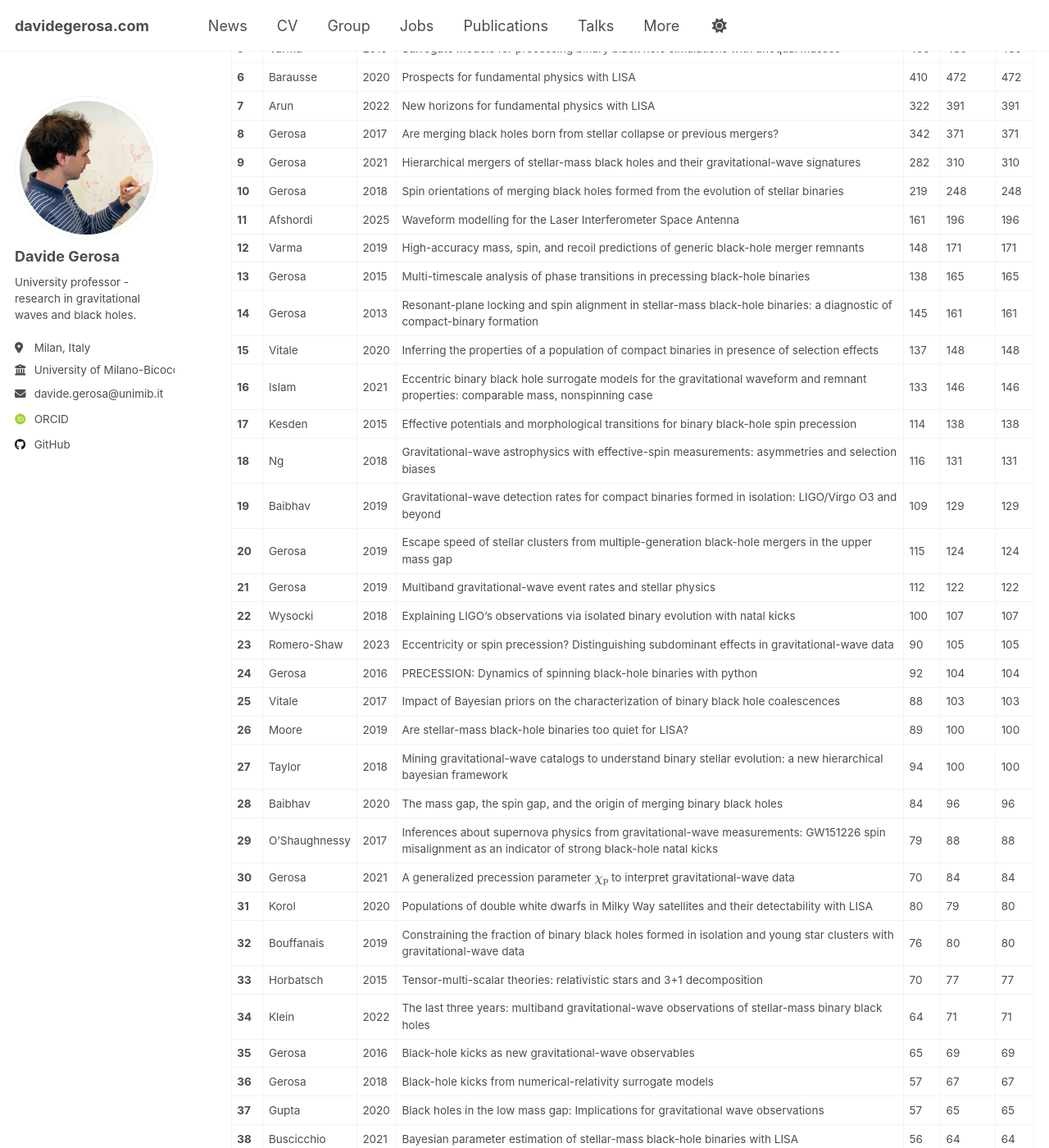
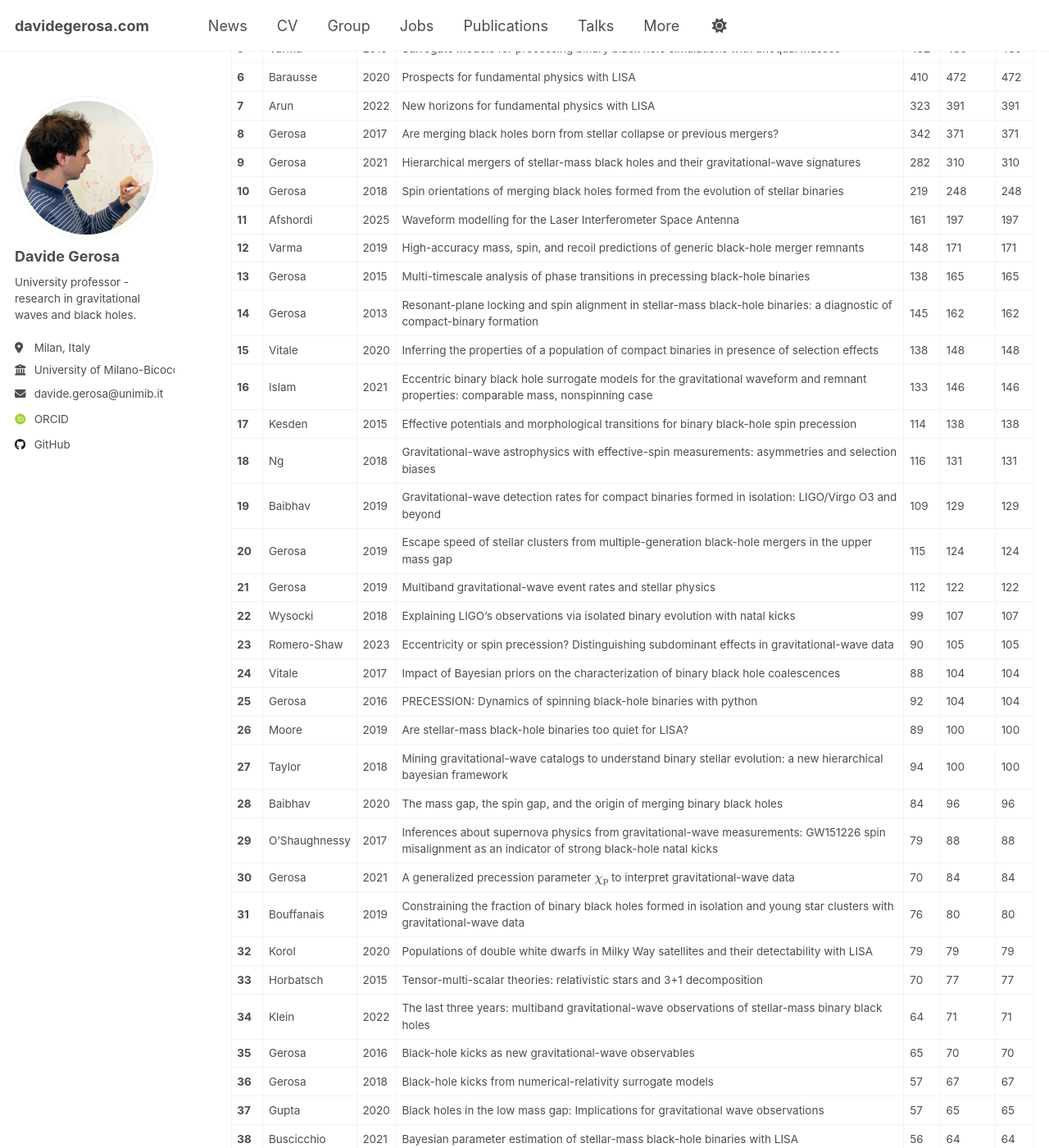
Before and after one commit to dgerosa/website, a Jekyll site: the page built from _pages/citations.md, in a window 1280 px wide and 1400 px high, scrolled down 687 px. Shown: the whole window at 82% size. Built offline with Jekyll 4.4.1, drawn with Linux system fonts in a browser that asks for light colours; some web fonts are replaced; some of the changed text lies outside the part shown.

Commit message:
Website update from workflow

```diff
--- a/_pages/_citations.md
+++ b/_pages/_citations.md
@@ -1,49 +1,49 @@
 ## Citation Summary
 
-- **Total ADS citations**: 10163
-- **Total INSPIRE citations**: 11204
-- **Total MAX citations**: 11290
+- **Total ADS citations**: 10161
+- **Total INSPIRE citations**: 11212
+- **Total MAX citations**: 11296
 - **h-index**: 49
 
 ## Paper list sorted by citation count
 
 | # | Author | Year | Title | ADS | INSPIRE | MAX |
 |---|--------|------|-------|-----|---------|-----|
-| **1** | Berti | 2015 | Testing general relativity with present and future astrophysical observations | 1458 | 1647 | 1647 |
-| **2** | Barack | 2019 | Black holes, gravitational waves and fundamental physics: a roadmap | 875 | 962 | 962 |
-| **3** | Amaro-Seoane | 2022 | Astrophysics with the Laser Interferometer Space Antenna | 804 | 744 | 804 |
-| **4** | Belczynski | 2020 | Evolutionary roads leading to low effective spins, high black hole masses, and O1/O2 rates for LIGO/Virgo binary black holes | 462 | 486 | 486 |
-| **5** | Varma | 2019 | Surrogate models for precessing binary black hole simulations with unequal masses | 453 | 485 | 485 |
+| **1** | Berti | 2015 | Testing general relativity with present and future astrophysical observations | 1457 | 1649 | 1649 |
+| **2** | Barack | 2019 | Black holes, gravitational waves and fundamental physics: a roadmap | 875 | 964 | 964 |
+| **3** | Amaro-Seoane | 2022 | Astrophysics with the Laser Interferometer Space Antenna | 803 | 744 | 803 |
+| **4** | Belczynski | 2020 | Evolutionary roads leading to low effective spins, high black hole masses, and O1/O2 rates for LIGO/Virgo binary black holes | 463 | 486 | 486 |
+| **5** | Varma | 2019 | Surrogate models for precessing binary black hole simulations with unequal masses | 452 | 485 | 485 |
 | **6** | Barausse | 2020 | Prospects for fundamental physics with LISA | 410 | 472 | 472 |
-| **7** | Arun | 2022 | New horizons for fundamental physics with LISA | 322 | 391 | 391 |
+| **7** | Arun | 2022 | New horizons for fundamental physics with LISA | 323 | 391 | 391 |
 | **8** | Gerosa | 2017 | Are merging black holes born from stellar collapse or previous mergers? | 342 | 371 | 371 |
 | **9** | Gerosa | 2021 | Hierarchical mergers of stellar-mass black holes and their gravitational-wave signatures | 282 | 310 | 310 |
 | **10** | Gerosa | 2018 | Spin orientations of merging black holes formed from the evolution of stellar binaries | 219 | 248 | 248 |
-| **11** | Afshordi | 2025 | Waveform modelling for the Laser Interferometer Space Antenna | 161 | 196 | 196 |
+| **11** | Afshordi | 2025 | Waveform modelling for the Laser Interferometer Space Antenna | 161 | 197 | 197 |
 | **12** | Varma | 2019 | High-accuracy mass, spin, and recoil predictions of generic black-hole merger remnants | 148 | 171 | 171 |
 | **13** | Gerosa | 2015 | Multi-timescale analysis of phase transitions in precessing black-hole binaries | 138 | 165 | 165 |
-| **14** | Gerosa | 2013 | Resonant-plane locking and spin alignment in stellar-mass black-hole binaries: a diagnostic of compact-binary formation | 145 | 161 | 161 |
-| **15** | Vitale | 2020 | Inferring the properties of a population of compact binaries in presence of selection effects | 137 | 148 | 148 |
+| **14** | Gerosa | 2013 | Resonant-plane locking and spin alignment in stellar-mass black-hole binaries: a diagnostic of compact-binary formation | 145 | 162 | 162 |
+| **15** | Vitale | 2020 | Inferring the properties of a population of compact binaries in presence of selection effects | 138 | 148 | 148 |
 | **16** | Islam | 2021 | Eccentric binary black hole surrogate models for the gravitational waveform and remnant properties: comparable mass, nonspinning case | 133 | 146 | 146 |
 | **17** | Kesden | 2015 | Effective potentials and morphological transitions for binary black-hole spin precession | 114 | 138 | 138 |
 | **18** | Ng | 2018 | Gravitational-wave astrophysics with effective-spin measurements: asymmetries and selection biases | 116 | 131 | 131 |
 | **19** | Baibhav | 2019 | Gravitational-wave detection rates for compact binaries formed in isolation: LIGO/Virgo O3 and beyond | 109 | 129 | 129 |
 | **20** | Gerosa | 2019 | Escape speed of stellar clusters from multiple-generation black-hole mergers in the upper mass gap | 115 | 124 | 124 |
 | **21** | Gerosa | 2019 | Multiband gravitational-wave event rates and stellar physics | 112 | 122 | 122 |
-| **22** | Wysocki | 2018 | Explaining LIGO's observations via isolated binary evolution with natal kicks | 100 | 107 | 107 |
+| **22** | Wysocki | 2018 | Explaining LIGO's observations via isolated binary evolution with natal kicks | 99 | 107 | 107 |
 | **23** | Romero-Shaw | 2023 | Eccentricity or spin precession? Distinguishing subdominant effects in gravitational-wave data | 90 | 105 | 105 |
-| **24** | Gerosa | 2016 | PRECESSION: Dynamics of spinning black-hole binaries with python | 92 | 104 | 104 |
-| **25** | Vitale | 2017 | Impact of Bayesian priors on the characterization of binary black hole coalescences | 88 | 103 | 103 |
+| **24** | Vitale | 2017 | Impact of Bayesian priors on the characterization of binary black hole coalescences | 88 | 104 | 104 |
+| **25** | Gerosa | 2016 | PRECESSION: Dynamics of spinning black-hole binaries with python | 92 | 104 | 104 |
 | **26** | Moore | 2019 | Are stellar-mass black-hole binaries too quiet for LISA? | 89 | 100 | 100 |
 | **27** | Taylor | 2018 | Mining gravitational-wave catalogs to understand binary stellar evolution: a new hierarchical bayesian framework | 94 | 100 | 100 |
 | **28** | Baibhav | 2020 | The mass gap, the spin gap, and the origin of merging binary black holes | 84 | 96 | 96 |
 | **29** | O'Shaughnessy | 2017 | Inferences about supernova physics from gravitational-wave measurements: GW151226 spin misalignment as an indicator of strong black-hole natal kicks | 79 | 88 | 88 |
 | **30** | Gerosa | 2021 | A generalized precession parameter $$\chi_\mathrm{p}$$ to interpret gravitational-wave data | 70 | 84 | 84 |
-| **31** | Korol | 2020 | Populations of double white dwarfs in Milky Way satellites and their detectability with LISA | 80 | 79 | 80 |
-| **32** | Bouffanais | 2019 | Constraining the fraction of binary black holes formed in isolation and young star clusters with gravitational-wave data | 76 | 80 | 80 |
+| **31** | Bouffanais | 2019 | Constraining the fraction of binary black holes formed in isolation and young star clusters with gravitational-wave data | 76 | 80 | 80 |
+| **32** | Korol | 2020 | Populations of double white dwarfs in Milky Way satellites and their detectability with LISA | 79 | 79 | 79 |
 | **33** | Horbatsch | 2015 | Tensor-multi-scalar theories: relativistic stars and 3+1 decomposition | 70 | 77 | 77 |
 | **34** | Klein | 2022 | The last three years: multiband gravitational-wave observations of stellar-mass binary black holes | 64 | 71 | 71 |
-| **35** | Gerosa | 2016 | Black-hole kicks as new gravitational-wave observables | 65 | 69 | 69 |
+| **35** | Gerosa | 2016 | Black-hole kicks as new gravitational-wave observables | 65 | 70 | 70 |
 | **36** | Gerosa | 2018 | Black-hole kicks from numerical-relativity surrogate models | 57 | 67 | 67 |
 | **37** | Gupta | 2020 | Black holes in the low mass gap: Implications for gravitational wave observations | 57 | 65 | 65 |
 | **38** | Buscicchio | 2021 | Bayesian parameter estimation of stellar-mass black-hole binaries with LISA | 56 | 64 | 64 |
```
Also changed, not shown: other parts of _pages/_citations.md (+3 -3 lines), _pages/_group.md (+1 -1 lines), _pages/_publications.md (+1 -1 lines), _pages/_talks.md (+1 -1 lines).
